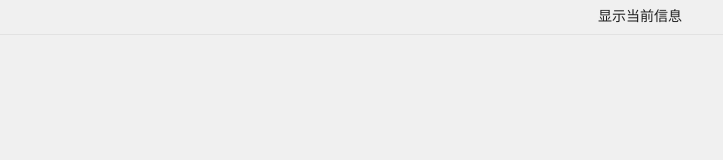
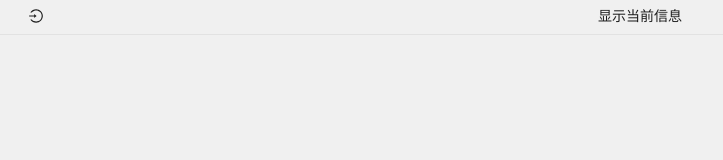
Before and after one commit to frankfang666/GraphRAG-Practice, a React (Create React App) app: page /graph in a window 1280 px wide. Shown: the top 160 px of the page, without its empty margins (0-723 px from the left). Built offline with nearby package versions, Linux system fonts and the light colour scheme.

Commit message:
add logout button

```diff
--- a/src/pages/GraphPage.jsx
+++ b/src/pages/GraphPage.jsx
@@ -8,6 +8,8 @@ import VerticalMenu from '../components/menu/VerticalMenu';
 import CollapseButton from '../components/menu/CollapseButton';
 import NodeList from '../components/display/NodeList';
 import { notification, Popover, Button, Divider } from 'antd';
+import { useNavigate } from 'react-router-dom';
+import { LoginOutlined } from '@ant-design/icons';
 
 const GraphPage = () => {
   const [elements, setElements] = useState([]);
@@ -24,6 +26,7 @@ const GraphPage = () => {
   const [limit, setLimit] = useState(10);
   const [file, setFile] = useState(null);
   const model = 'qwen2:7b';
+  const navigate = useNavigate();
 
   const fetchData = async (database, limit) => {
     try {
@@ -126,6 +129,9 @@ const GraphPage = () => {
 
   return (
     <MyContext.Provider value={{ search, setSearch, setSelectedKeys }}>
+      <Button icon={<LoginOutlined />} type="text" style={{position: 'absolute', top: 0, left: 20, zIndex: 1000}} onClick={() => {
+        navigate('/login');
+      }} />
       <div className="app-container" style={{ position: 'relative' }}>
         <Popover content={content} style={{ position: 'absolute', top: 0, padding: '10px', zIndex: 1000 }}>
             <Button type="text">显示当前信息</Button>
```
